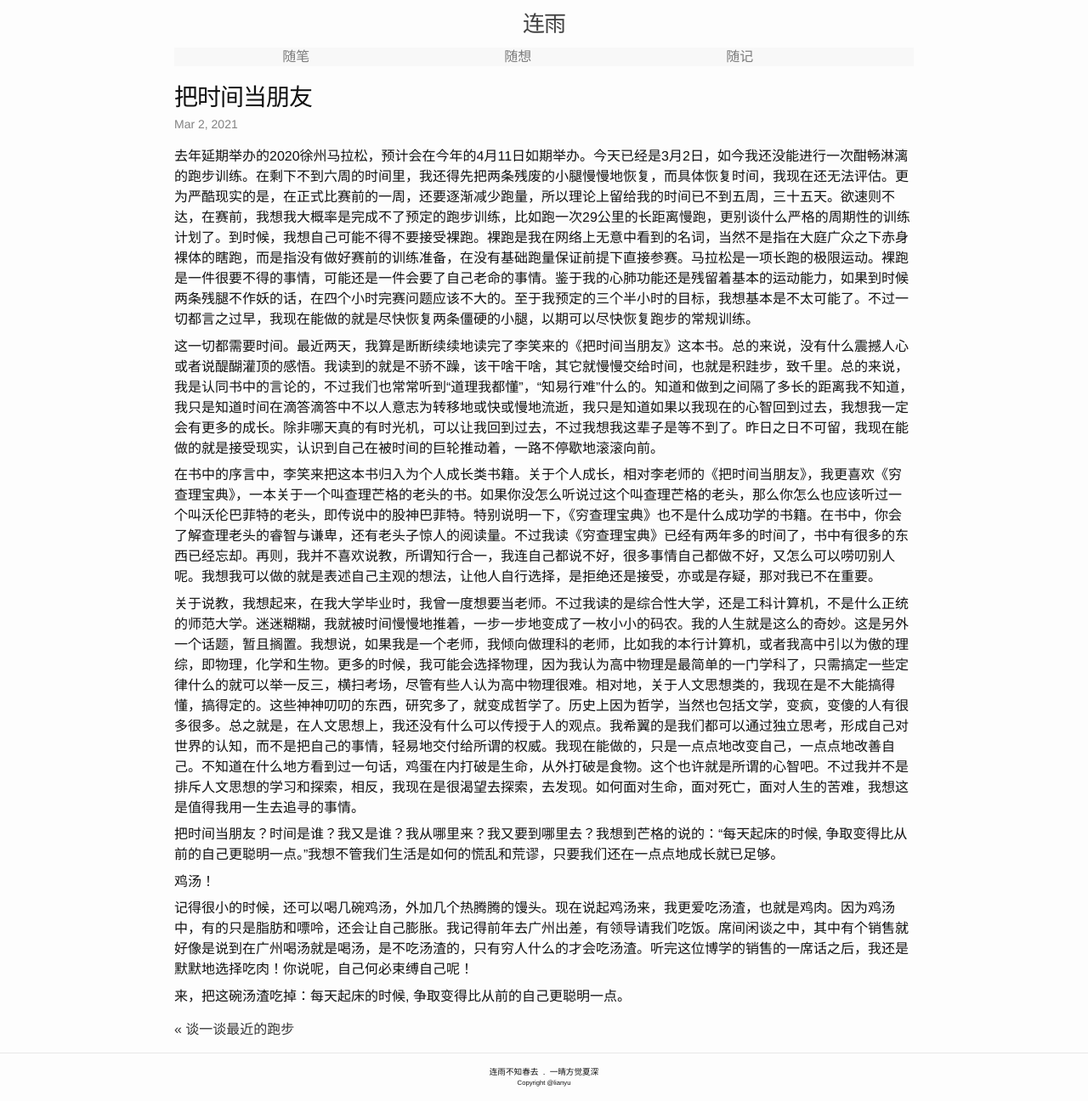
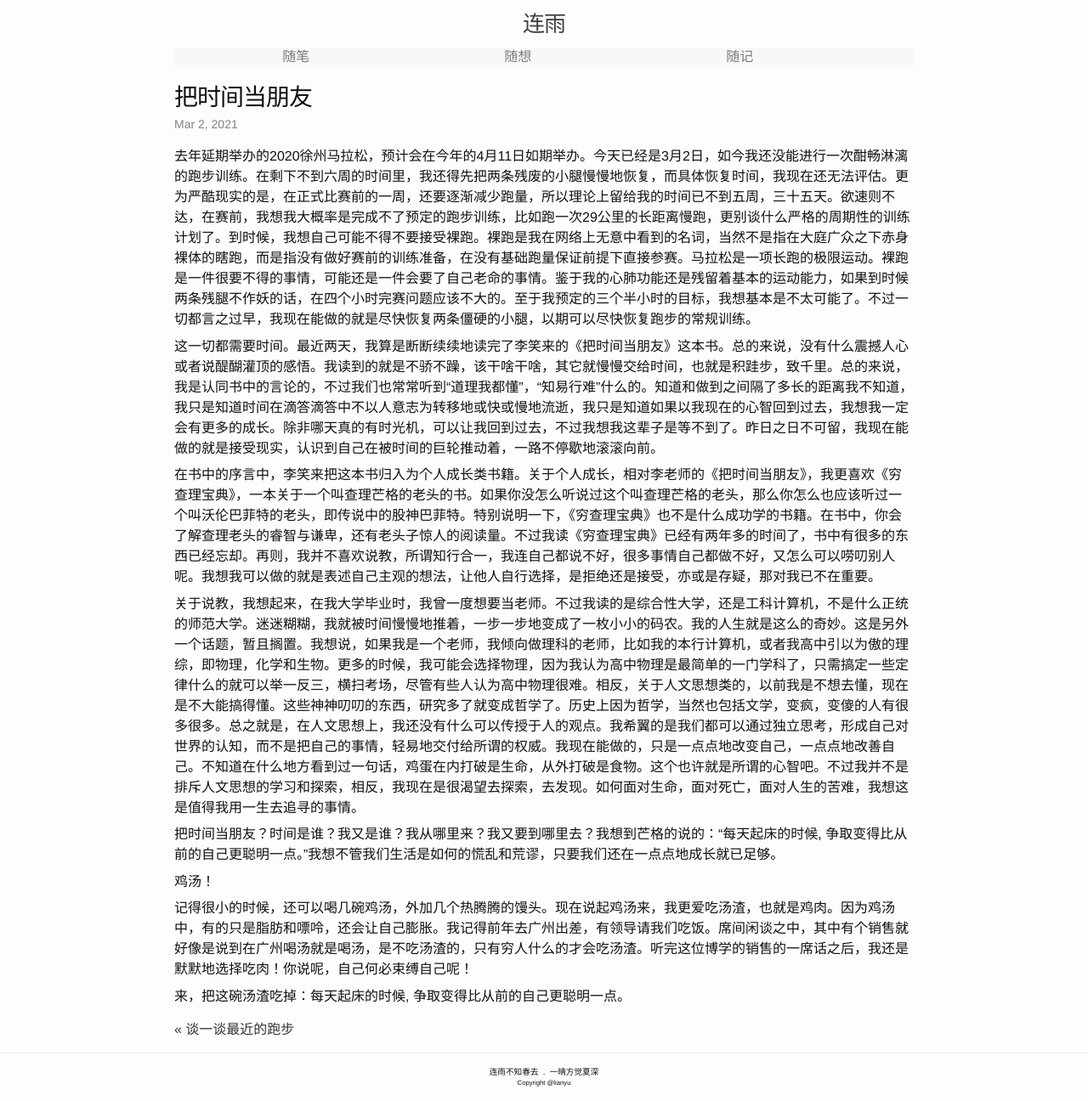
Before and after one commit to lianyu1115/lianyu, a Jekyll site: the page built from _essays/2021-03-02-把时间当朋友.md, in a window 1280 px wide. Shown: the whole page at 85% size. Built offline with Jekyll 4.4.1, drawn with Linux system fonts in a browser that asks for light colours.

Commit message:
Update 2021-03-02-把时间当朋友.md

```diff
--- a/_essays/2021-03-02-把时间当朋友.md
+++ b/_essays/2021-03-02-把时间当朋友.md
@@ -12,7 +12,7 @@ tags: ''
 
 在书中的序言中，李笑来把这本书归入为个人成长类书籍。关于个人成长，相对李老师的《把时间当朋友》，我更喜欢《穷查理宝典》，一本关于一个叫查理芒格的老头的书。如果你没怎么听说过这个叫查理芒格的老头，那么你怎么也应该听过一个叫沃伦巴菲特的老头，即传说中的股神巴菲特。特别说明一下，《穷查理宝典》也不是什么成功学的书籍。在书中，你会了解查理老头的睿智与谦卑，还有老头子惊人的阅读量。不过我读《穷查理宝典》已经有两年多的时间了，书中有很多的东西已经忘却。再则，我并不喜欢说教，所谓知行合一，我连自己都说不好，很多事情自己都做不好，又怎么可以唠叨别人呢。我想我可以做的就是表述自己主观的想法，让他人自行选择，是拒绝还是接受，亦或是存疑，那对我已不在重要。
 
-关于说教，我想起来，在我大学毕业时，我曾一度想要当老师。不过我读的是综合性大学，还是工科计算机，不是什么正统的师范大学。迷迷糊糊，我就被时间慢慢地推着，一步一步地变成了一枚小小的码农。我的人生就是这么的奇妙。这是另外一个话题，暂且搁置。我想说，如果我是一个老师，我倾向做理科的老师，比如我的本行计算机，或者我高中引以为傲的理综，即物理，化学和生物。更多的时候，我可能会选择物理，因为我认为高中物理是最简单的一门学科了，只需搞定一些定律什么的就可以举一反三，横扫考场，尽管有些人认为高中物理很难。相对地，关于人文思想类的，我现在是不大能搞得懂，搞得定的。这些神神叨叨的东西，研究多了，就变成哲学了。历史上因为哲学，当然也包括文学，变疯，变傻的人有很多很多。总之就是，在人文思想上，我还没有什么可以传授于人的观点。我希翼的是我们都可以通过独立思考，形成自己对世界的认知，而不是把自己的事情，轻易地交付给所谓的权威。我现在能做的，只是一点点地改变自己，一点点地改善自己。不知道在什么地方看到过一句话，鸡蛋在内打破是生命，从外打破是食物。这个也许就是所谓的心智吧。不过我并不是排斥人文思想的学习和探索，相反，我现在是很渴望去探索，去发现。如何面对生命，面对死亡，面对人生的苦难，我想这是值得我用一生去追寻的事情。
+关于说教，我想起来，在我大学毕业时，我曾一度想要当老师。不过我读的是综合性大学，还是工科计算机，不是什么正统的师范大学。迷迷糊糊，我就被时间慢慢地推着，一步一步地变成了一枚小小的码农。我的人生就是这么的奇妙。这是另外一个话题，暂且搁置。我想说，如果我是一个老师，我倾向做理科的老师，比如我的本行计算机，或者我高中引以为傲的理综，即物理，化学和生物。更多的时候，我可能会选择物理，因为我认为高中物理是最简单的一门学科了，只需搞定一些定律什么的就可以举一反三，横扫考场，尽管有些人认为高中物理很难。相反，关于人文思想类的，以前我是不想去懂，现在是不大能搞得懂。这些神神叨叨的东西，研究多了就变成哲学了。历史上因为哲学，当然也包括文学，变疯，变傻的人有很多很多。总之就是，在人文思想上，我还没有什么可以传授于人的观点。我希翼的是我们都可以通过独立思考，形成自己对世界的认知，而不是把自己的事情，轻易地交付给所谓的权威。我现在能做的，只是一点点地改变自己，一点点地改善自己。不知道在什么地方看到过一句话，鸡蛋在内打破是生命，从外打破是食物。这个也许就是所谓的心智吧。不过我并不是排斥人文思想的学习和探索，相反，我现在是很渴望去探索，去发现。如何面对生命，面对死亡，面对人生的苦难，我想这是值得我用一生去追寻的事情。
 
 把时间当朋友？时间是谁？我又是谁？我从哪里来？我又要到哪里去？我想到芒格的说的：“每天起床的时候, 争取变得比从前的自己更聪明一点。”我想不管我们生活是如何的慌乱和荒谬，只要我们还在一点点地成长就已足够。
 
```
